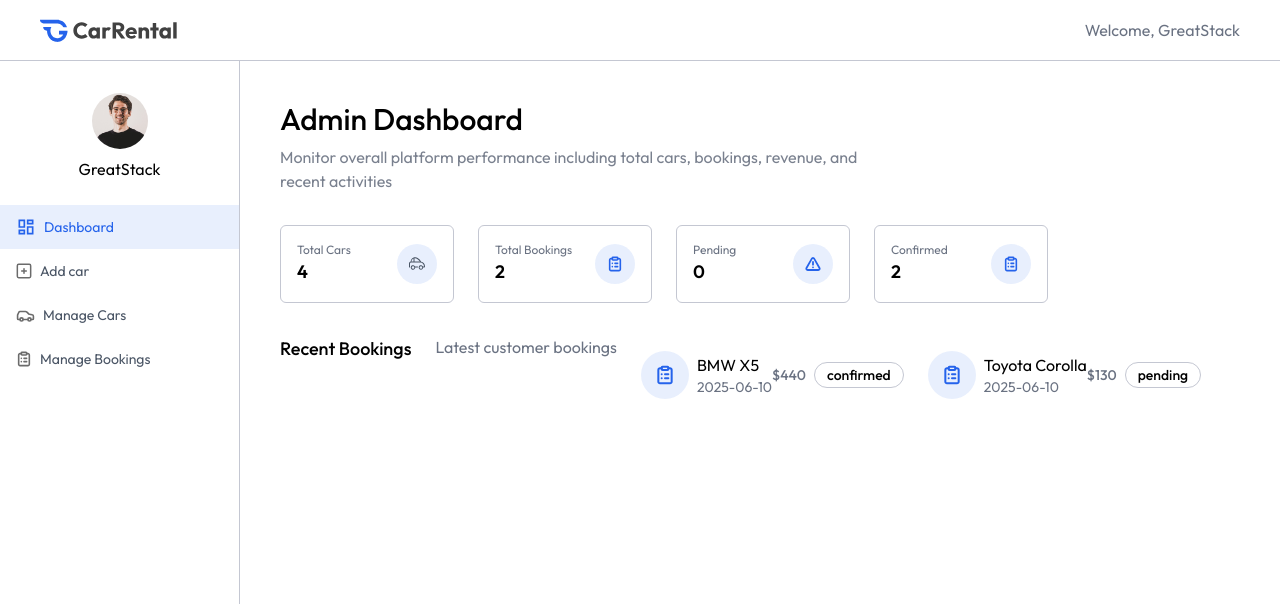
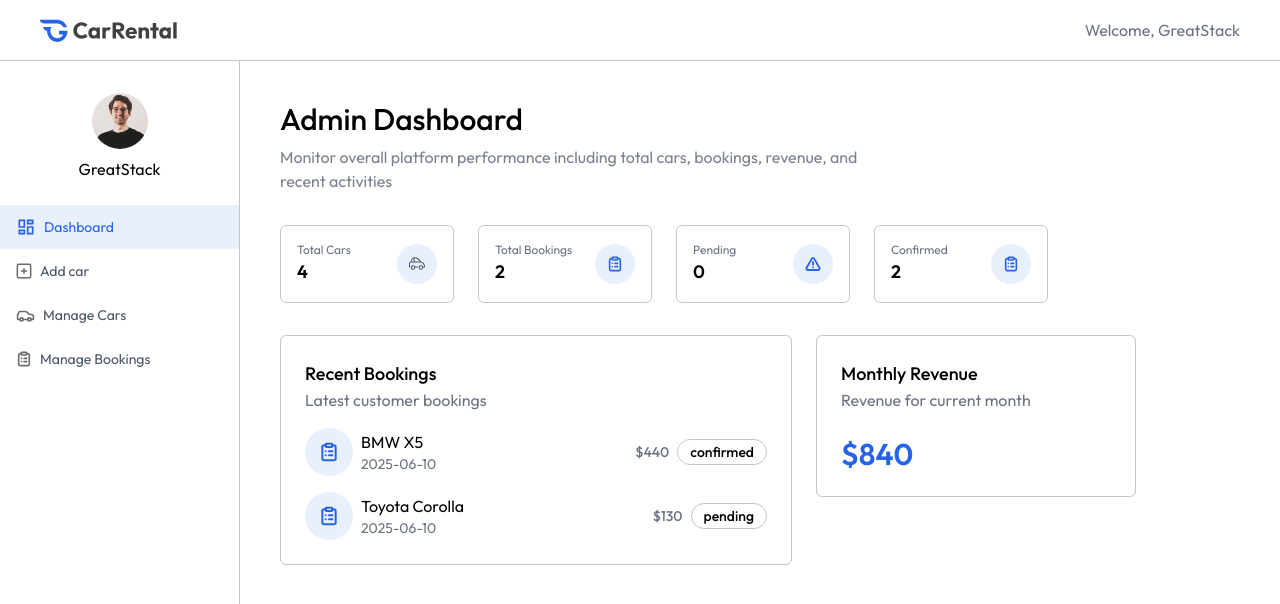
Before and after one commit to rashimarasangi/CarRental, a React (Vite) app: page /owner in a window 1280 px wide. Shown: the top 604 px of the page. Built offline with nearby package versions, Linux system fonts and the light colour scheme.

Commit message:
updated dashboard is added

```diff
--- a/src/pages/owner/Dashboard.jsx
+++ b/src/pages/owner/Dashboard.jsx
@@ -44,9 +44,9 @@
          ))}
       </div>
 
-       <div>
+       <div className='flex flex-wrap items-start gap-6 mb-8 w w-full'>
          {/* recent booking */}
-         <div className='flex flex-wrap items-start gap-6 mb-8 w w-full'>
+         <div className='p-4 md:p-6 border border-borderColor rounded-md max-w-lg w-full'>
             <h1 className='text-lg font-medium'>Recent Bookings</h1>
             <p className='text-gray-500'>Latest customer bookings</p>
             {data.recentBookings.map((booking,index)=>(
@@ -70,7 +70,11 @@
          </div>
 
          {/* monthly revenue */}
-         <div></div>
+         <div className='p-4 md:p-6 mb-6 border border-borderColor rounded-md w-full md:max-w-xs'>
+            <h1 className='text-lg font-medium'>Monthly Revenue</h1>
+            <p className='text-gray-500'>Revenue for current month</p>
+            <p className='text-3xl mt-6 font-semibold text-primary'>{currency}{data.monthlyRevenue}</p>
+         </div>
 
        </div>
 
```
